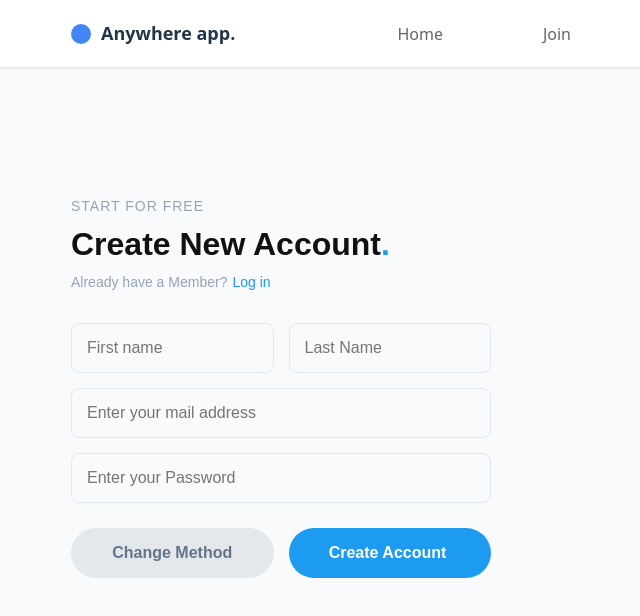
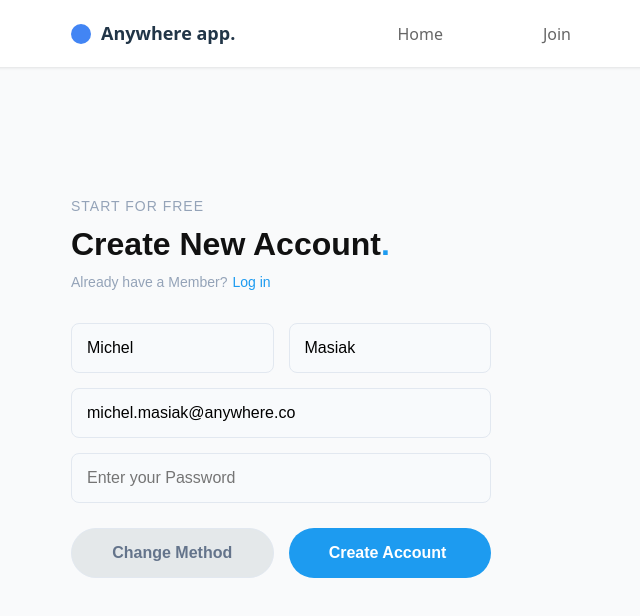
Before and after one commit to Vino200003/Task_ZephyraTechSolutions, a React (Vite) app in the folder Task/: page / in a window 1280 px wide. Shown: the top 616 px of the page, without its empty margins (69-709 px from the left). Built offline with nearby package versions, Linux system fonts and the light colour scheme.

Commit message:
Make input fields read-only for first name, last name, and email in LoginForm

```diff
--- a/Task/src/components/LoginForm.jsx
+++ b/Task/src/components/LoginForm.jsx
@@ -10,11 +10,11 @@ const LoginForm = () => {
                 <p className="loginLink">Already have a Member?<a href="login">Log in</a></p>
                 <div className="mainForm">
                     <div className="name">
-                        <input type="text" placeholder="First name" ></input>
-                        <input type="text" placeholder="Last Name"></input>
+                        <input type="text" placeholder="First name" value="Michel" readOnly></input>
+                        <input type="text" placeholder="Last Name" value="Masiak" readOnly></input>
                     </div>
                     <div className="mailPw">
-                        <input type="email" placeholder="Enter your mail address"></input>
+                        <input type="email" placeholder="Enter your mail address" value="michel.masiak@anywhere.co" readOnly></input>
                         <input type="password" placeholder="Enter your Password"></input>
                     </div>
                     <div className="buttons">
```
